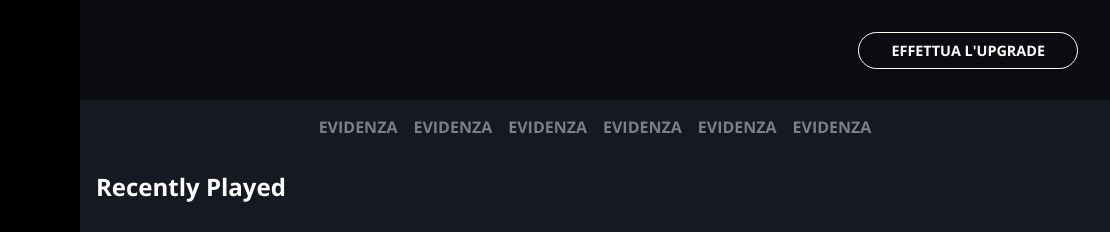
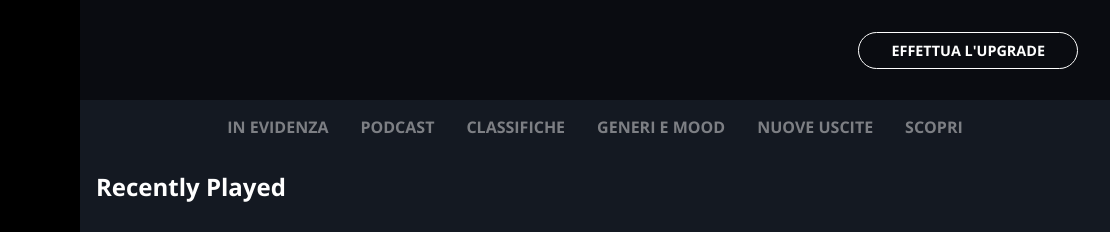
Before and after one commit to Giotreglia/html-css-spotifyweb, a plain HTML site: page index.html in a window 1280 px wide. Shown: the top 232 px of the page, 170-1280 px from the left. Drawn offline with nearby package versions, Linux system fonts and the light colour scheme.

Commit message:
Navbar testi

```diff
--- a/css/style.css
+++ b/css/style.css
@@ -207,10 +207,6 @@ main {
     font-weight: bold;
 }
 
-.navbar {
-    gap: 1rem;
-}
-
 .music-item-container {
     width: 50%;
     padding: 1rem;
--- a/index.html
+++ b/index.html
@@ -88,13 +88,13 @@
 
             <!-- Content navbar -->
             <nav class="text-grey capitalize bold">
-                <ul class="navbar flex ls-none just-center align-item-center wrap">
-                    <li class="nav-item"><a class="a-none text-grey" href="">EVIDENZA</a></li>
-                    <li class="nav-item"><a class="a-none text-grey" href="">EVIDENZA</a></li>
-                    <li class="nav-item"><a class="a-none text-grey" href="">EVIDENZA</a></li>
-                    <li class="nav-item"><a class="a-none text-grey" href="">EVIDENZA</a></li>
-                    <li class="nav-item"><a class="a-none text-grey" href="">EVIDENZA</a></li>
-                    <li class="nav-item"><a class="a-none text-grey" href="">EVIDENZA</a></li>
+                <ul class="navbar flex ls-none just-center align-item-center wrap gap2">
+                    <li class="nav-item"><a class="a-none text-grey" href="">IN EVIDENZA</a></li>
+                    <li class="nav-item"><a class="a-none text-grey" href="">PODCAST</a></li>
+                    <li class="nav-item"><a class="a-none text-grey" href="">CLASSIFICHE</a></li>
+                    <li class="nav-item"><a class="a-none text-grey" href="">GENERI E MOOD</a></li>
+                    <li class="nav-item"><a class="a-none text-grey" href="">NUOVE USCITE</a></li>
+                    <li class="nav-item"><a class="a-none text-grey" href="">SCOPRI</a></li>
                 </ul>
             </nav>
 
```
